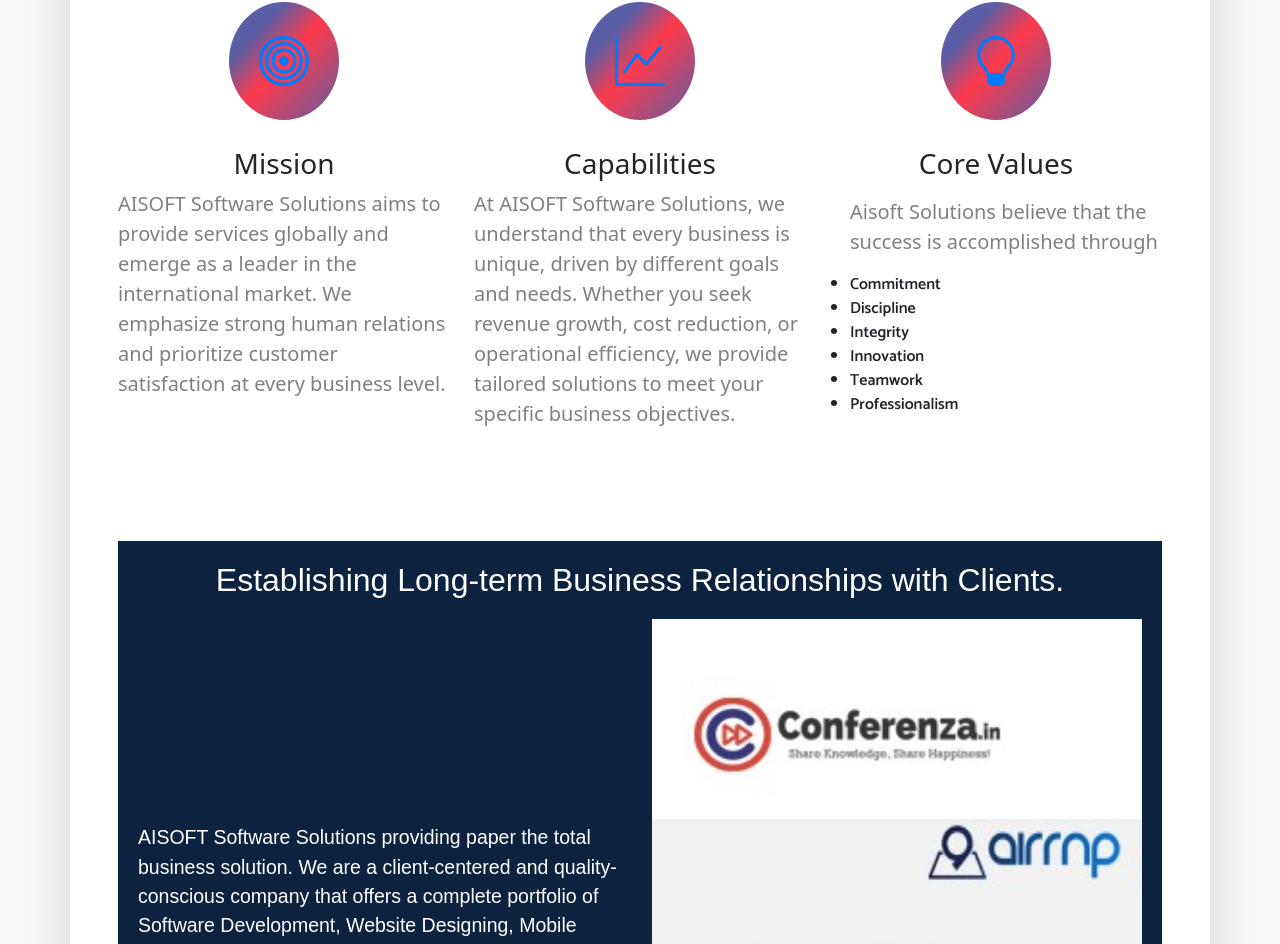
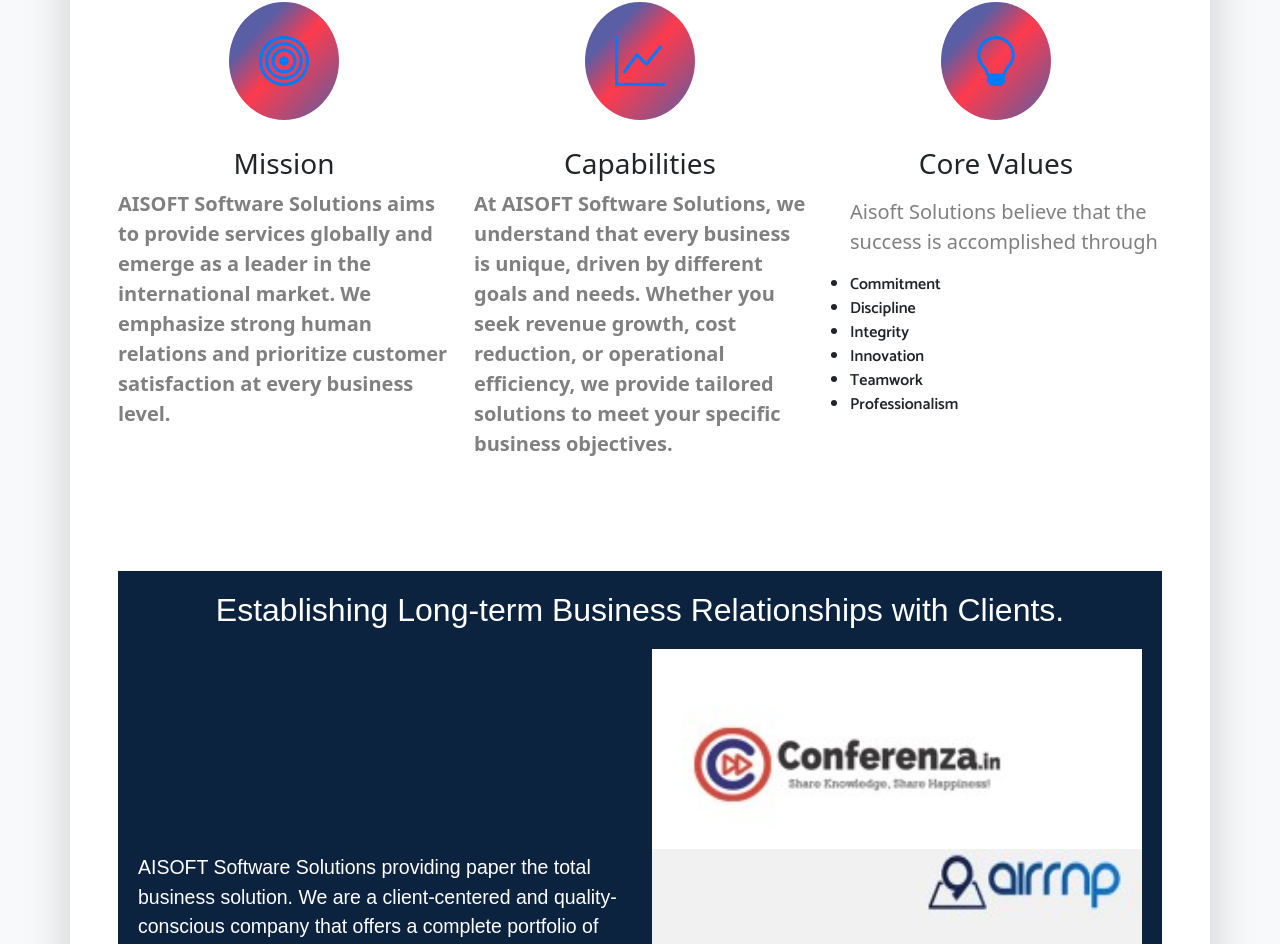
Before and after one commit to Akshaybaisware/CodeCrazeSoftware, a React (Vite) app: page /aboutus in a window 1280 px wide. Shown: the part 1138-2082 px from the top of the page. Built offline with nearby package versions, Linux system fonts and the light colour scheme.

Commit message:
HIGHLITED TEST

```diff
--- a/src/Components/AboutUs/AboutUs.jsx
+++ b/src/Components/AboutUs/AboutUs.jsx
@@ -32,21 +32,21 @@ const AboutUs = () => {
         <Col md={4} className="text-center about_us_col hover-3d-shadow">
           <i className="bi bi-bullseye about-us-icon"></i>
           <h3 className='mt-5 mb-2'>Mission</h3>
-          <p className='text-left fs-5'>
+          <p className='text-left fs-5' style={{ fontWeight: 600 }}>
             AISOFT Software Solutions aims to provide services globally and emerge as a leader in the international market. We emphasize strong human relations and prioritize customer satisfaction at every business level.
           </p>
         </Col>
         <Col md={4} className="text-center about_us_col hover-3d-shadow">
           <i className="bi bi-graph-up about-us-icon"></i>
           <h3 className='mb-2 mt-5'>Capabilities</h3>
-          <p className='text-left fs-5'>
+          <p className='text-left fs-5' style={{ fontWeight: 600 }}>
             At AISOFT Software Solutions, we understand that every business is unique, driven by different goals and needs. Whether you seek revenue growth, cost reduction, or operational efficiency, we provide tailored solutions to meet your specific business objectives.
           </p>
         </Col>
         <Col md={4} className="text-center about_us_core_values hover-3d-shadow">
           <i className="bi bi-lightbulb about-us-icon "></i>
           <h3 className='mt-5 mb-3'>Core Values</h3>
-          <ul className='about-us-core-values-list '>
+          <ul className='about-us-core-values-list ' style={{ fontWeight: 600 }}>
             <p className='fs-5'>Aisoft Solutions believe that the success is accomplished through</p>
             <li>Commitment</li>
             <li>Discipline</li>
```
